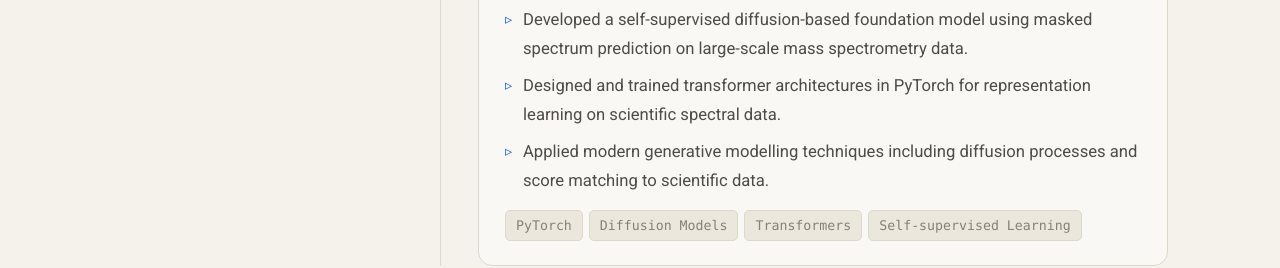
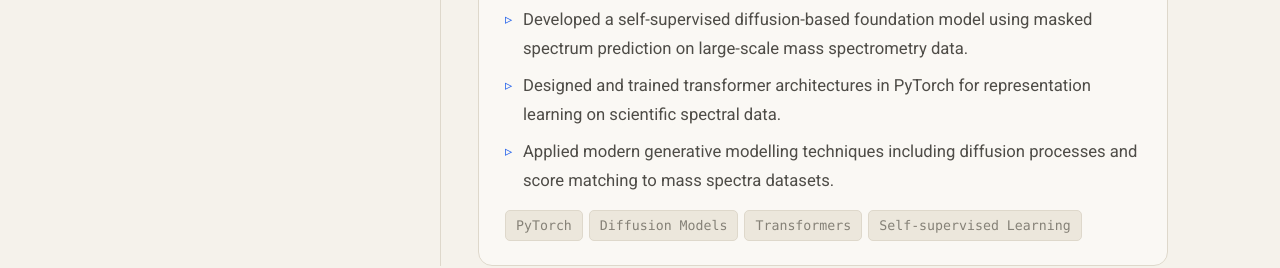
Before and after one commit to vicentmwanda/vicentmwanda.github.io, a website: page index.html in a window 1280 px wide. Shown: the part 1940-2208 px from the top of the page. Drawn offline with Linux system fonts and the light colour scheme.

Commit message:
website 10

```diff
--- a/index.html
+++ b/index.html
@@ -277,7 +277,7 @@
                                         <li>Designed and trained transformer architectures in PyTorch for representation
                                             learning on scientific spectral data.</li>
                                         <li>Applied modern generative modelling techniques including diffusion processes
-                                            and score matching to scientific data.</li>
+                                            and score matching to mass spectra datasets.</li>
                                     </ul>
                                     <div class="exp-tags">
                                         <span class="ptag">PyTorch</span>
```
